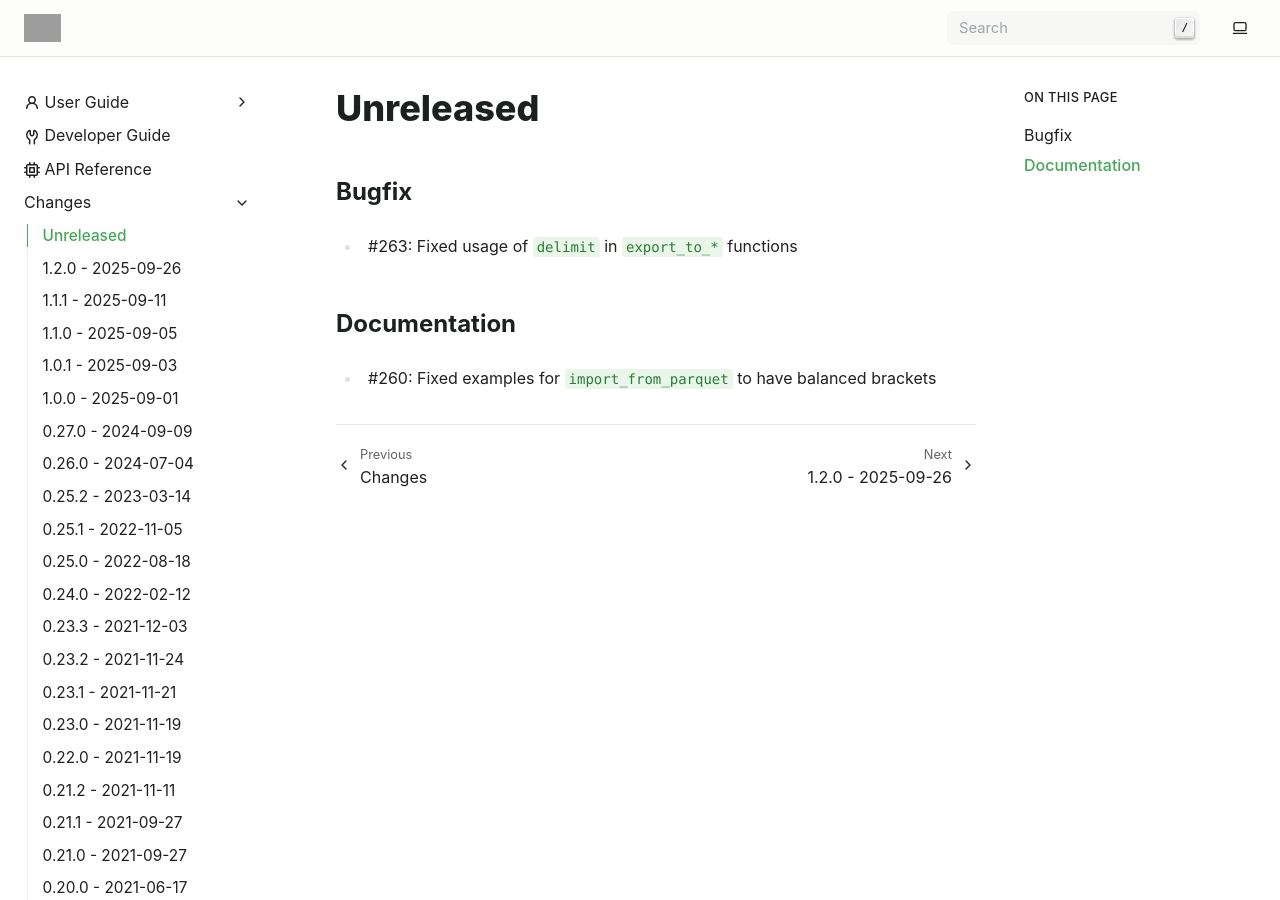
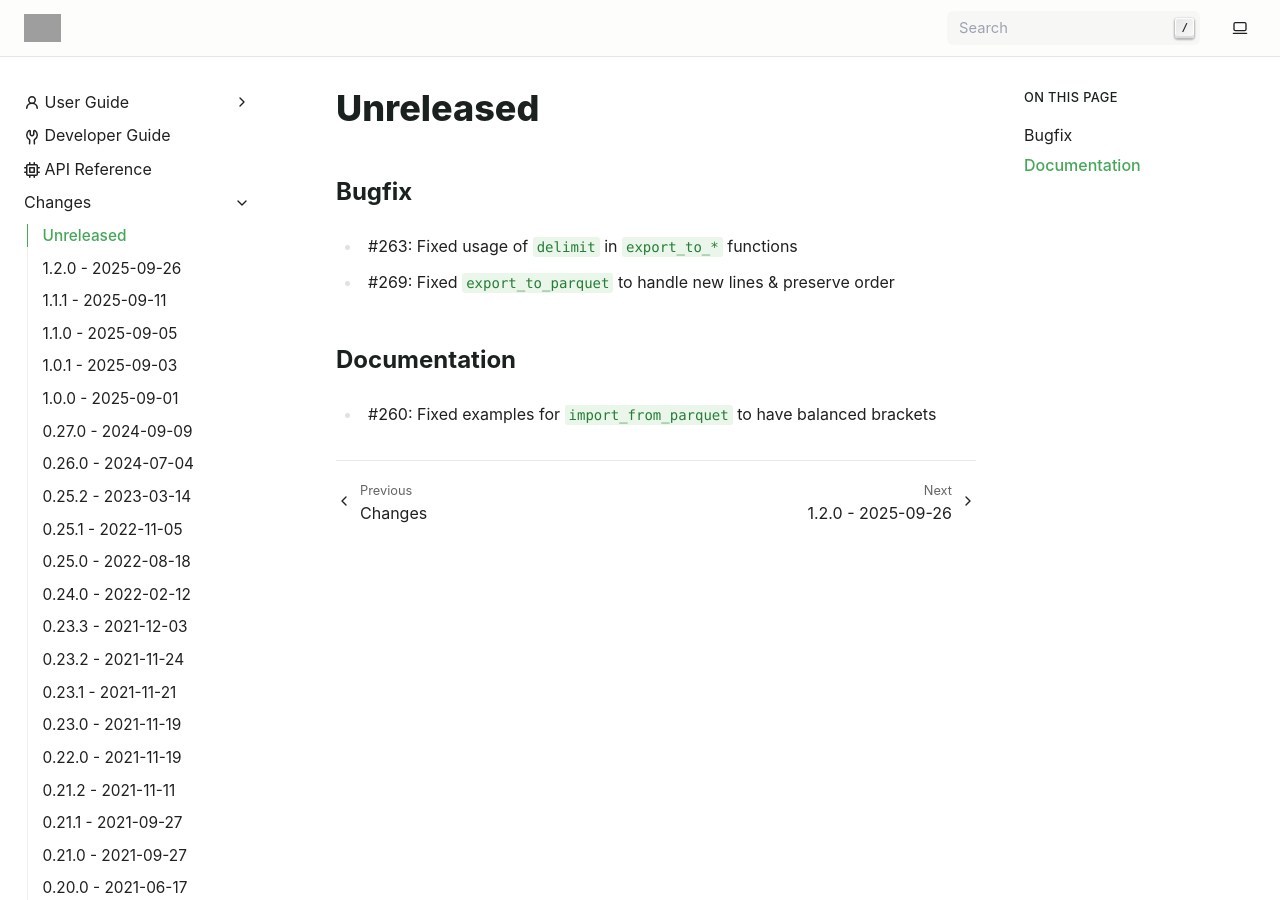
Before and after one commit to exasol/pyexasol, a Sphinx documentation site: the page built from doc/changes/unreleased.md, in a window 1280 px wide and 900 px high. Built offline with Sphinx 7.4.7, drawn with Linux system fonts in a browser that asks for light colours; grey boxes are pictures that could not be loaded.

Commit message:
Add changelog entry

```diff
--- a/doc/changes/unreleased.md
+++ b/doc/changes/unreleased.md
@@ -3,6 +3,7 @@
 ## Bugfix
 
 * #263: Fixed usage of `delimit` in `export_to_*` functions
+* #269: Fixed `export_to_parquet` to handle new lines & preserve order
 
 ## Documentation
 
```
